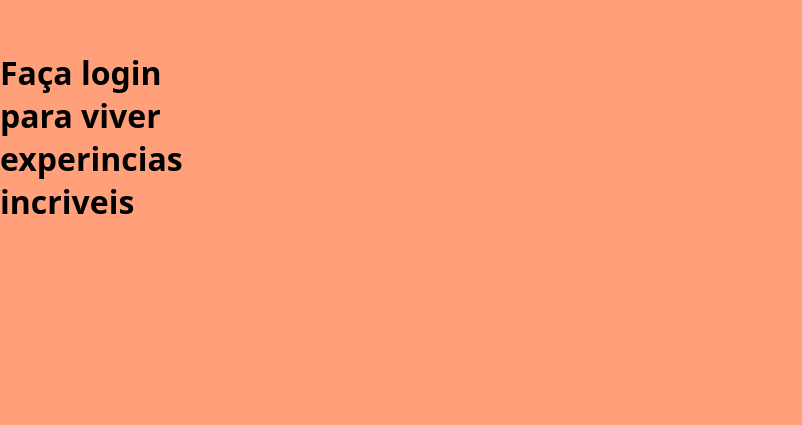
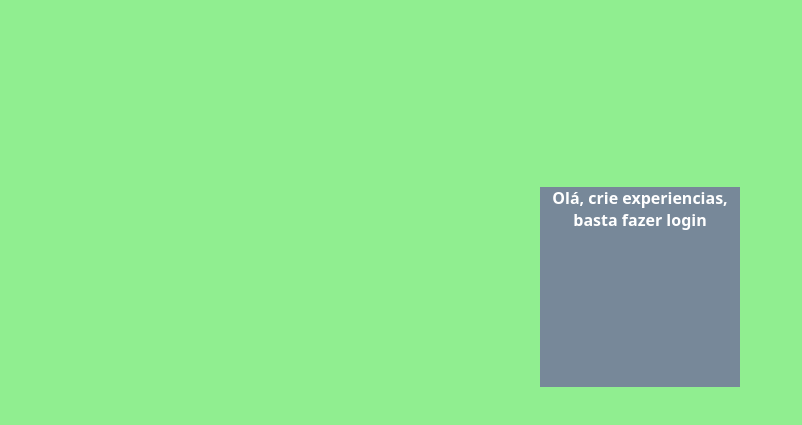
Before and after one commit to DEVthsantoss/modulo-05, a plain HTML site: page ex027/flex003/index.html in a window 1280 px wide. Shown: the part 113-538 px from the top of the page, without its empty margins (0-802 px from the left). Drawn offline with Linux system fonts and the light colour scheme.

Commit message:
centralizei

```diff
--- a/ex027/flex003/index.html
+++ b/ex027/flex003/index.html
@@ -14,32 +14,36 @@
 
         body{
             background-color: lightsalmon;
-            width: 100vw;
-            height: 100vh;
         }
 
-      #container{
-        display: flex;
-        justify-content: center;
-        align-items: center;
-        width: 200px;
-        height: 500px;
-      }
+        main{
+            background-color: lightgreen;
+            display: flex;
+            justify-content: center;
+            align-items: center;
+            height: 100vh;
+            width: 100vw;
+        }
 
-      #formu{
+        section{
+            background-color: lightslategrey;
+            width: 200px;
+            height: 200px;
+        }
 
-      }
+        h1{
+            text-align: center;
+            color: white;
+            font-size: 1em;
+        }
 
     </style>
 </head>
 <body>
-        <div id="container">
-            <div id="imagem">
-            </div>
-            <div id="formu">
-                <h1>Faça login para viver experincias incriveis</h1>
-            </div>
-        </div>
-
+    <main>
+        <section>
+            <h1>Olá, crie experiencias, basta fazer login</h1>
+        </section>
+    </main>
 </body>
 </html>
```
